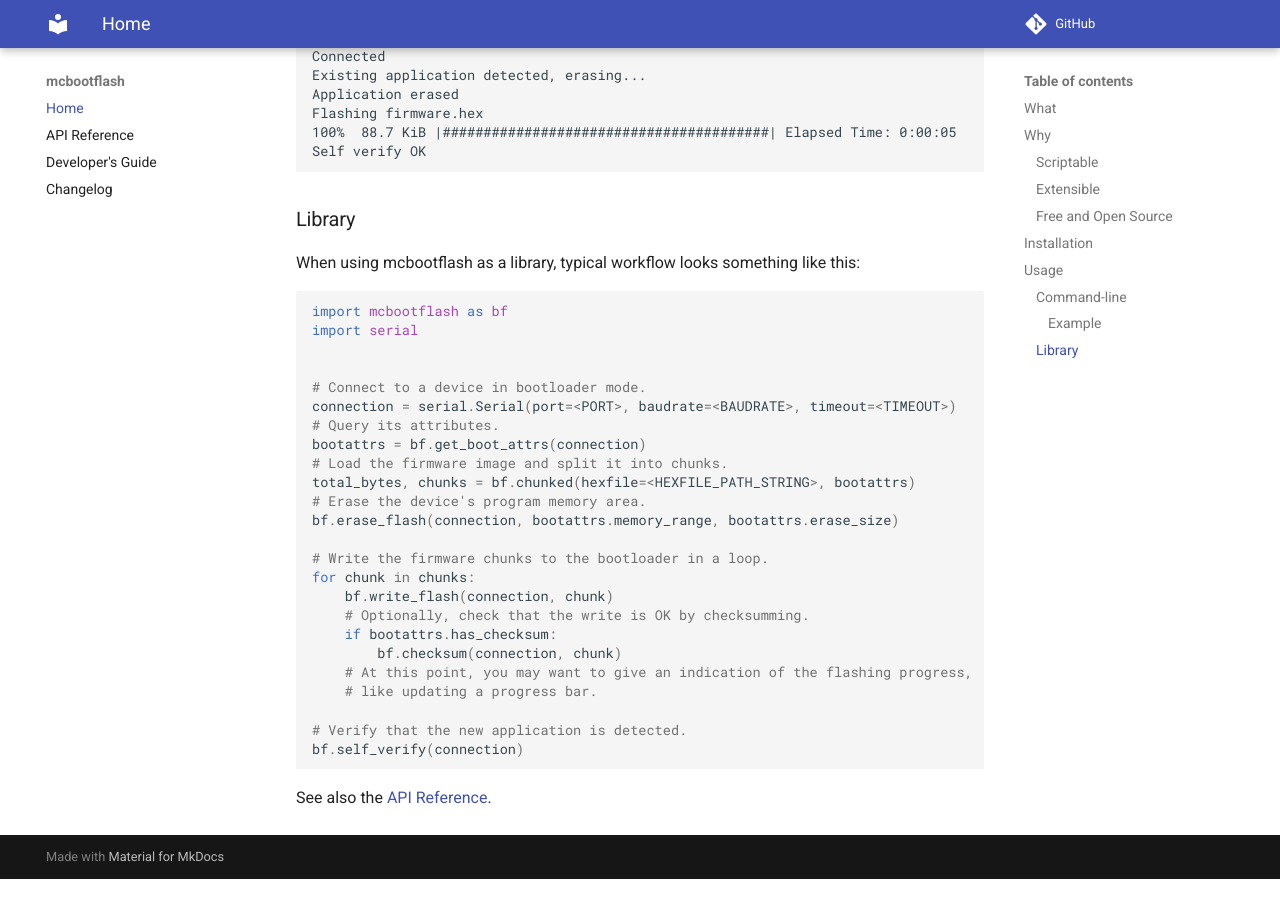
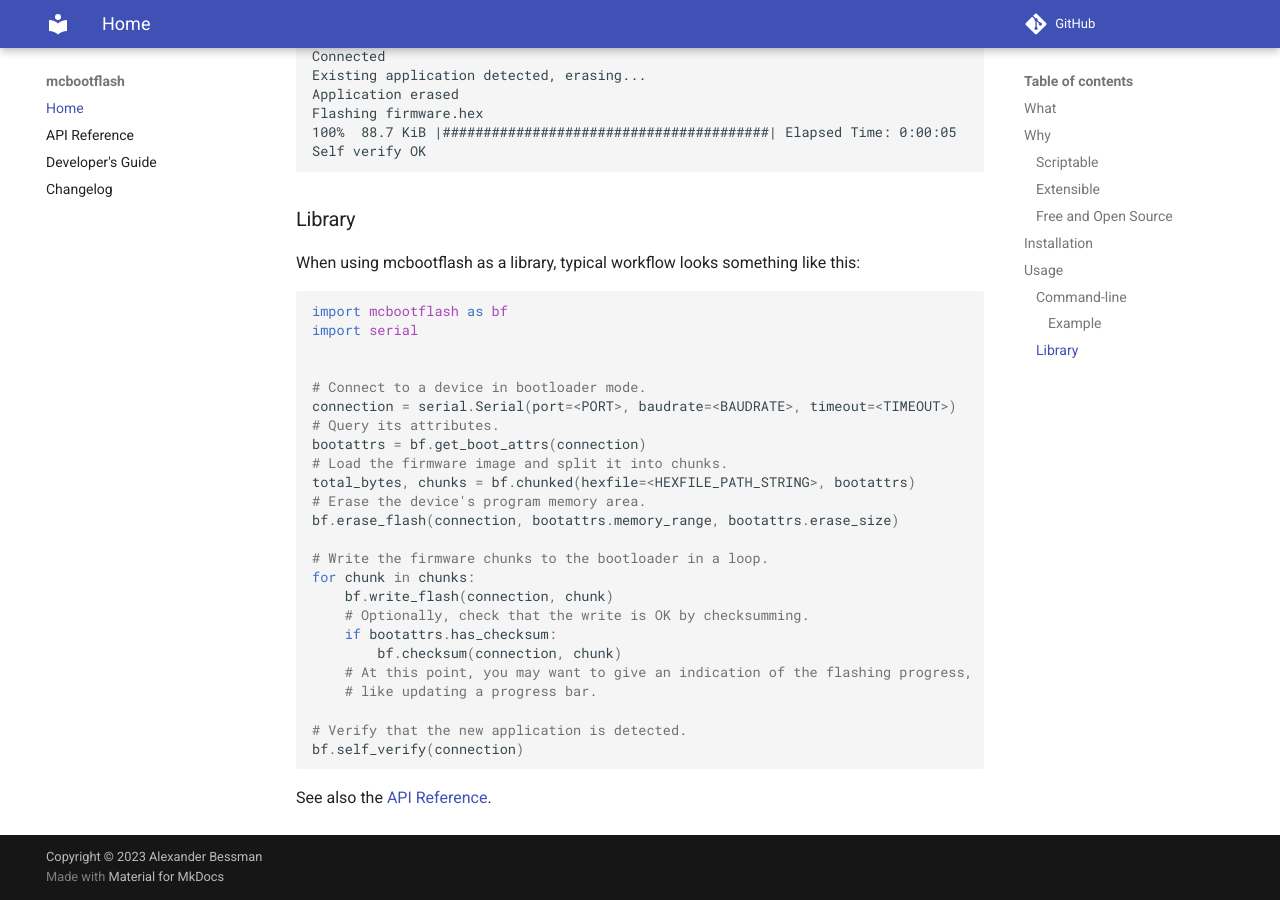
Before and after one commit to bessman/mcbootflash, an MkDocs documentation site: the page built from docs/index.md, in a window 1280 px wide and 900 px high, scrolled down 1629 px. Built offline with MkDocs 1.6.1 and Material for MkDocs 9.7.7, drawn with Linux system fonts in a browser that asks for light colours; comment, search, counter and statistics services are not loaded; before the commit the page ends 2508 px from its top, so only the background shows below that.

Commit message:
Add copyright notice to docs

```diff
--- a/mkdocs.yml
+++ b/mkdocs.yml
@@ -1,4 +1,6 @@
 site_name: mcbootflash
+site_author: Alexander Bessman
+copyright: "Copyright © 2023 Alexander Bessman"
 site_url: https://bessman.github.io/mcbootflash/
 repo_url: https://github.com/bessman/mcbootflash/
 theme: material
```
